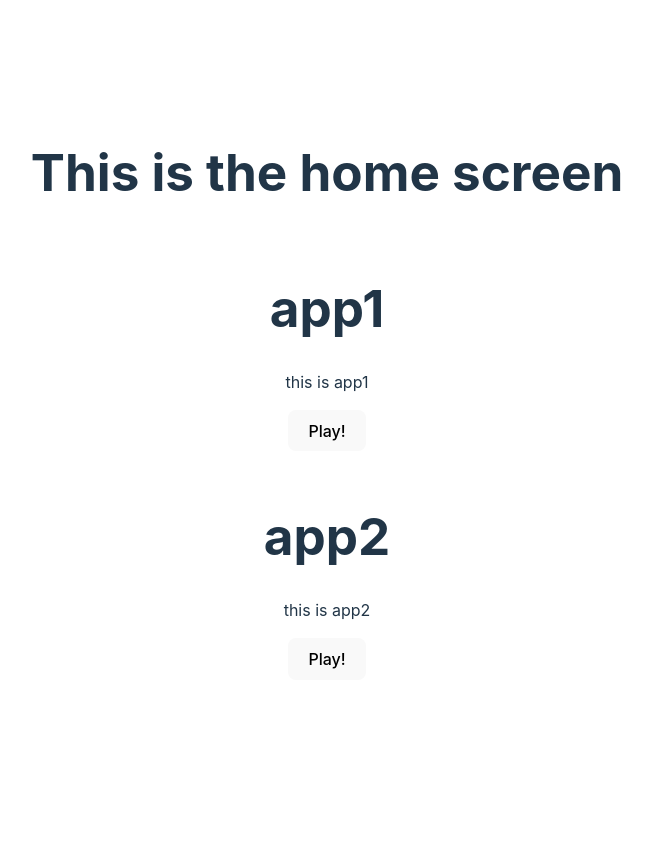
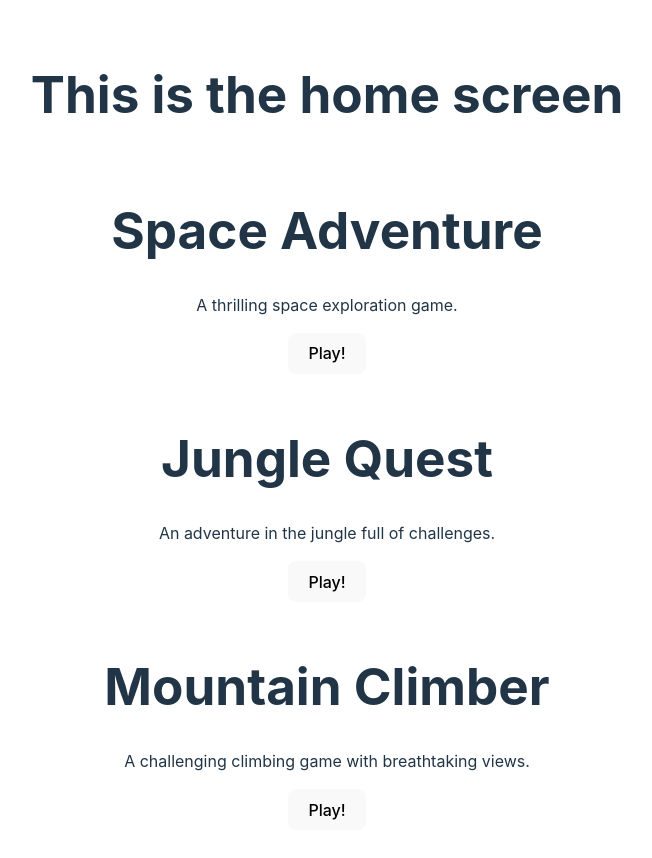
Before and after one commit to vzhang03/VGames, a React (Vite) app in the folder frontend/: page / in a window 1280 px wide. Shown: the top 858 px of the page, without its empty margins (313-965 px from the left). Before the commit the page ends 800 px from the top, so only its background shows below. Built offline with nearby package versions, Linux system fonts and the light colour scheme.

Commit message:
Working navigation and page rendering

```diff
--- a/frontend/package.json
+++ b/frontend/package.json
@@ -10,8 +10,10 @@
     "preview": "vite preview"
   },
   "dependencies": {
+    "npm": "^10.9.1",
     "react": "^18.3.1",
-    "react-dom": "^18.3.1"
+    "react-dom": "^18.3.1",
+    "react-router-dom": "^7.0.1"
   },
   "devDependencies": {
     "@eslint/js": "^9.13.0",
--- a/frontend/src/App.tsx
+++ b/frontend/src/App.tsx
@@ -1,12 +1,37 @@
-import './App.css'
+import './App.css';
 import Home from './pages/Home'
+import {
+  createBrowserRouter,
+  RouterProvider,
+} from "react-router-dom";
+import GameWidget from './components/GameWidget';
+import GameLanding from './components/GameLanding';
+
+
+const router = createBrowserRouter([
+  {
+    path: "/",
+    element: <Home />,
+    // errorElement: <ErrorPage />,
+  },
+  // {
+  //   path: "/courses",
+  //   element: <GameWidget appName='app1' appDescription='appDescription'/>
+  // },
+  {
+    path: "/game/:gameId",
+    element: <GameLanding />
+  }
+]);
 
 function App() {
   return (
     <>
-      <Home />
+      {/* <Home /> */}
+      <RouterProvider router={router}/>
     </>
-  )
+  );
+
 }
 
 export default App
--- a/frontend/src/components/GameLanding.tsx
+++ b/frontend/src/components/GameLanding.tsx
@@ -1,11 +1,25 @@
+import React from "react";
+import { useParams, Link } from "react-router-dom";
+import gameData from '../games/GameData';
 
+function GameLanding() {
+  const { gameId } = useParams();
+  const game = gameData[gameId];
 
-const GameLanding = () => {
+  if (!game) {
+    return <h1>Game not found</h1>;
+  }
+
   return (
-    <>
-      <h1>this is app description</h1>
-    </>
-  )
+    <div>
+      <h1>{game.name}</h1>
+      <p>{game.description}</p>
+      <p>{game.playInstructions}</p>
+      <Link to={`/game/${gameId}/play`}>
+        <button>Play Game</button>
+      </Link>
+    </div>
+  );
 }
 
 export default GameLanding;
--- a/frontend/src/components/GameWidget.tsx
+++ b/frontend/src/components/GameWidget.tsx
@@ -1,14 +1,27 @@
+import React from 'react';
+import { useNavigate } from 'react-router-dom';
+
 interface GameWidgetProps {
   appName: string;
+  navigationId: string,
   appDescription: string;
 }
 
-const GameWidget: React.FC<GameWidgetProps> = ({ appName, appDescription }) => {
+const GameWidget: React.FC<GameWidgetProps> = ({ appName, navigationId, appDescription }) => {
+  const navigate = useNavigate();
+
+  const handlePlayClick = () => {
+    // Navigate to the game's landing page using appName as the gameId
+    console.log(`navigating to: /game/${navigationId}`);
+    navigate(`/game/${navigationId}`);
+    // navigate(`/game/${appName.toLowerCase().replace(/\s+/g, '-')}`);
+  };
+
   return (
     <div className="app-widget-container">
       <h1>{appName}</h1>
       <p>{appDescription}</p>
-      <button>Play!</button>
+      <button onClick={handlePlayClick}>Play!</button>
     </div>
   );
 };
--- /dev/null
+++ b/frontend/src/games/GameData.tsx
@@ -0,0 +1,25 @@
+const gameData = {
+  "space-adventure": {
+    name: "Space Adventure",
+    // navigationId: "space-adventure", redudnant with space-adventure
+    description: "A thrilling space exploration game.",
+    levels: 3,
+    playInstructions: "Navigate your spaceship and conquer space challenges.",
+  },
+  "jungle-quest": {
+    name: "Jungle Quest",
+    navigationId: "game2",
+    description: "An adventure in the jungle full of challenges.",
+    levels: 5,
+    playInstructions: "Survive the jungle by solving puzzles and overcoming obstacles.",
+  },
+  "mountain-climber": {
+    name: "Mountain Climber",
+    navigationId: "game3",
+    description: "A challenging climbing game with breathtaking views.",
+    levels: 4,
+    playInstructions: "Climb the tallest mountains and reach the summit.",
+  },
+};
+
+export default gameData;
--- a/frontend/src/pages/Home.tsx
+++ b/frontend/src/pages/Home.tsx
@@ -1,15 +1,25 @@
 import GameWidget from "../components/GameWidget";
+import gameData from '../games/GameData'
 
 interface HomeProps {
 }
 
-const Home: React.FC<HomeProps> = ( {  }) => {
+const Home: React.FC<HomeProps> = ({  }) => {
   return (
     <div>
       <h1>This is the home screen</h1>
 
-      <GameWidget appName="app1" appDescription='this is app1'/>
-      <GameWidget appName="app2" appDescription='this is app2' />
+      {Object.keys(gameData).map((gameId) => {
+        const game = gameData[gameId];
+        return (
+          <GameWidget
+            key={gameId}
+            appName={game.name}
+            navigationId={gameId}
+            appDescription={game.description}
+          />
+        );
+      })}
     </div>
   );
 };
```
Also changed, not shown: 1 other file (tests, documents, lock files or other folders).
